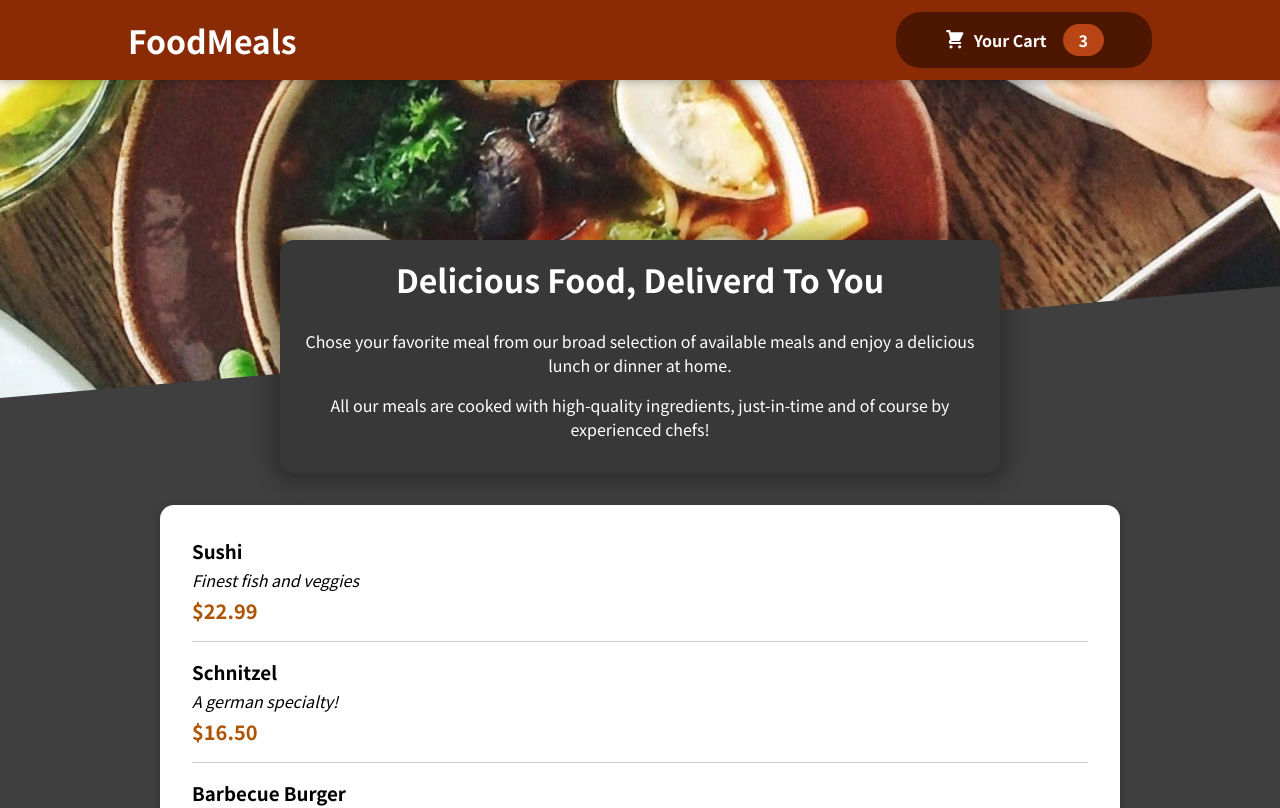
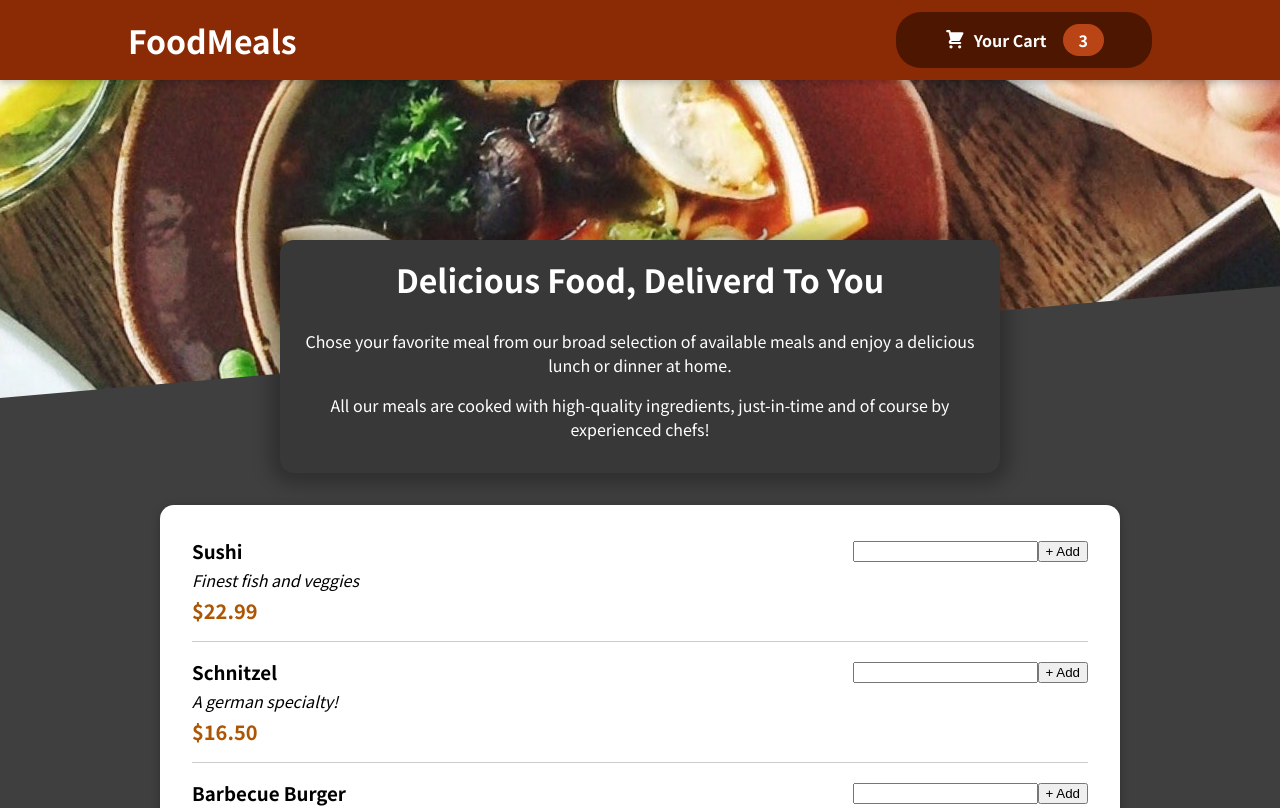
Before and after one commit to al-jabir/aj-online-food-app, a React (Create React App) app: page / in a window 1280 px wide. Shown: the top 808 px of the page. Built offline with nearby package versions, Linux system fonts and the light colour scheme.

Commit message:
add mealsForm components

```diff
--- a/src/components/Meals/MealsItem/MealsItem.jsx
+++ b/src/components/Meals/MealsItem/MealsItem.jsx
@@ -1,3 +1,4 @@
+import MealsForm from "./MealsForm";
 import classes from "./MealsItem.module.css";
 
 const MealsItem = (props) => {
@@ -10,7 +11,9 @@ const MealsItem = (props) => {
         <div className={classes.description}>{props.description}</div>
         <div className={classes.price}>{price}</div>
       </div>
-      <div></div>
+      <div>
+        <MealsForm />
+      </div>
     </li>
   );
 };
```
